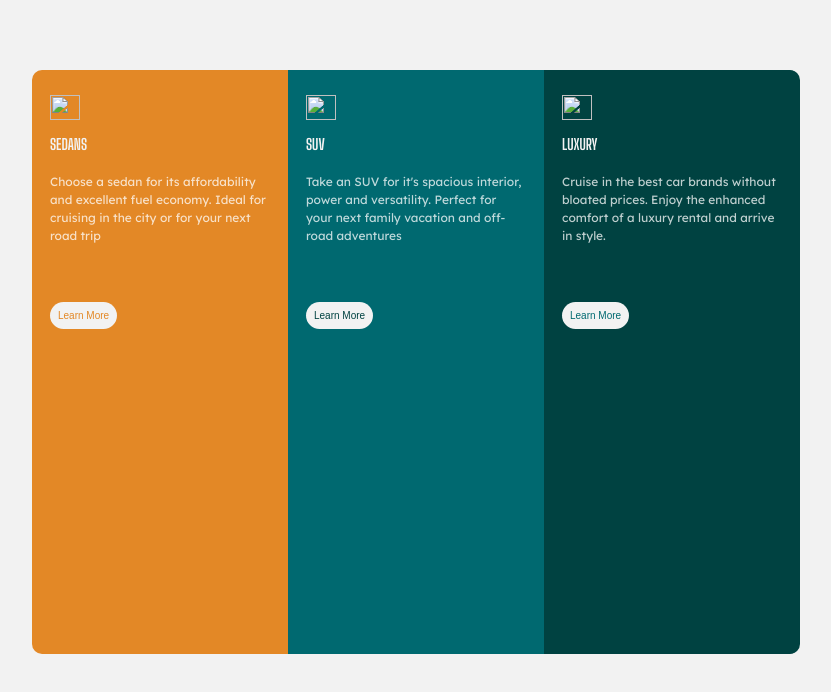
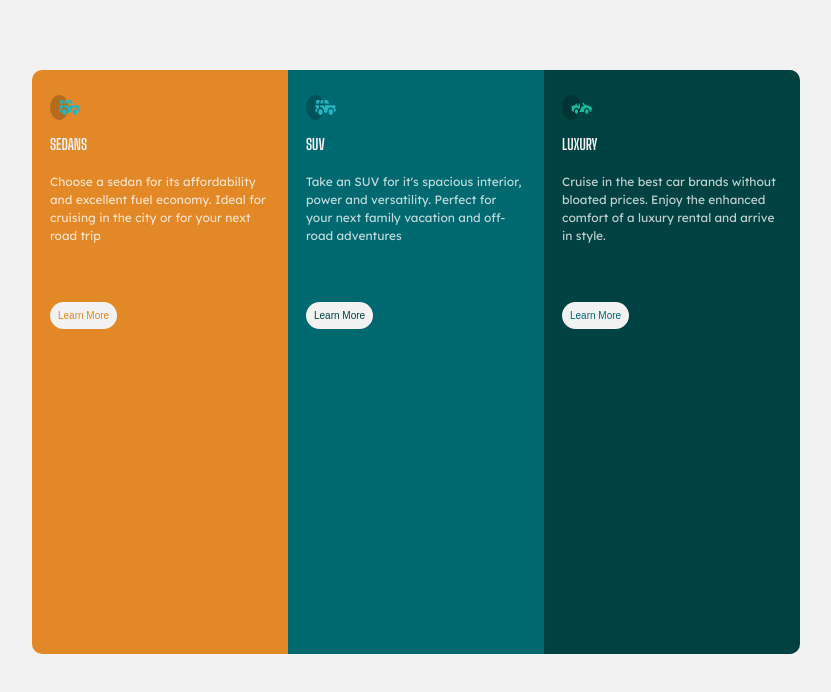
Before and after one commit to joyous-tech/GRID-PROJECT, a plain HTML site: page GRID.html in a window 1280 px wide. Shown: the whole page, without its empty margins (224-1055 px from the left). Drawn offline with Linux system fonts and the light colour scheme.

Commit message:
Update GRID.html

```diff
--- a/GRID.html
+++ b/GRID.html
@@ -18,7 +18,6 @@
     .container {
       height: 73vh;
       width: 60vw;
-      background-color: yellowgreen;
       margin: 70px auto;
       display: grid;
       grid-template-columns: 1fr 1fr 1fr;
@@ -100,16 +99,13 @@
       color: hsl(0, 0%, 95%);
       border: 1px solid hsl(0, 0%, 95%);
     }
-
-    @media screen and (max-width: 375px) {
-    }
   </style>
 
   <body>
     <div class="container">
       <div class="section-1">
         <div class="section-content">
-          <img src="/PROJECT 1/icon-suvs.svg" />
+          <img src="/icon-suvs.svg" />
           <h2>SEDANS</h2>
           <p>
             Choose a sedan for its affordability and excellent fuel economy.
@@ -121,7 +117,7 @@
       </div>
       <div class="section-2">
         <div class="section-content">
-          <img src="/PROJECT 1/icon-suvs.svg" />
+          <img src="/icon-suvs.svg" />
           <h2>SUV</h2>
           <p>
             Take an SUV for it's spacious interior, power and versatility.
@@ -133,7 +129,7 @@
       </div>
       <div class="section-3">
         <div class="section-content">
-          <img src="/PROJECT 1/icon-luxury.svg" />
+          <img src="/icon-luxury.svg" />
           <h2>LUXURY</h2>
           <p>
             Cruise in the best car brands without bloated prices. Enjoy the
```
